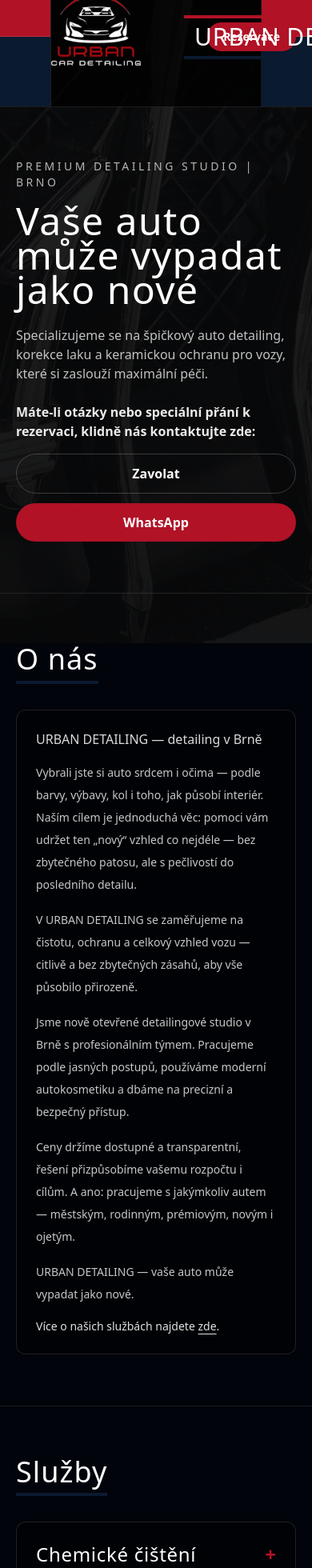
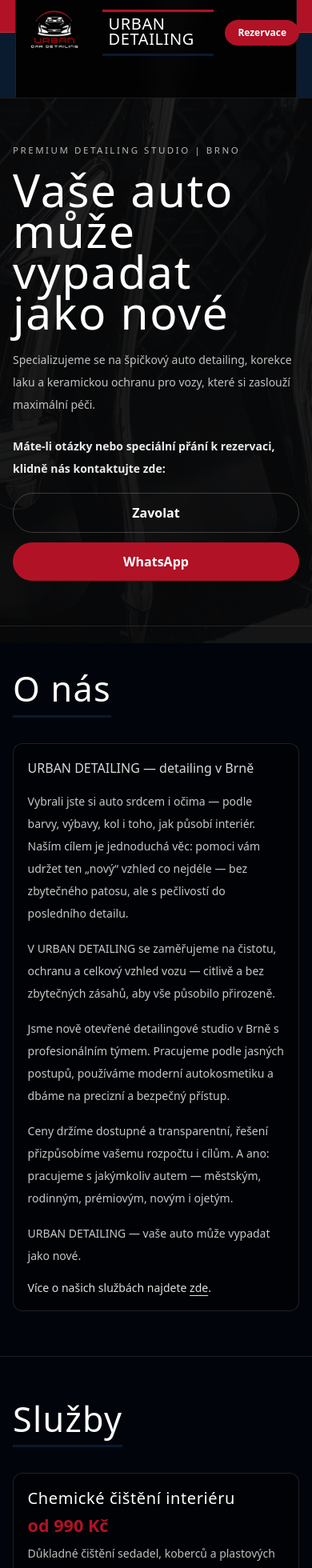
Before and after one commit to aske3t/detailing-site, a Next.js app: page / in a window 390 px wide. Shown: the part 40-2000 px from the top of the page at 80% size. Built offline with nearby package versions, Linux system fonts and the light colour scheme.

Commit message:
mobilev1

```diff
--- a/app/globals.css
+++ b/app/globals.css
@@ -34,6 +34,7 @@
   background-color: var(--background);
   color: var(--foreground);
   font-family: var(--font-body), sans-serif;
+  overflow-x: hidden;
 }
 
 .site-bg {
@@ -82,7 +83,7 @@
 }
 
 .site-brand__text {
-  white-space: nowrap;
+  white-space: normal;
 }
 
 .site-brand__text-wrap {
@@ -157,7 +158,7 @@
 }
 
 .section-wrap {
-  @apply mx-auto w-full max-w-7xl px-5 py-16 sm:px-8 sm:py-20 lg:px-12;
+  @apply mx-auto w-full max-w-7xl px-4 py-14 sm:px-8 sm:py-20 lg:px-12;
 }
 
 .title-font {
@@ -171,6 +172,39 @@
   font-weight: 800;
   font-variation-settings: "wght" 800;
   letter-spacing: 0.015em;
+}
+
+.service-toggle {
+  display: inline-flex;
+  min-width: 4.9rem;
+  flex-shrink: 0;
+  align-items: center;
+  justify-content: center;
+  gap: 0.45rem;
+  border: 1px solid rgba(177, 18, 38, 0.55);
+  border-radius: 999px;
+  background: rgba(10, 26, 47, 0.72);
+  padding: 0.62rem 0.88rem;
+  color: #ffffff;
+}
+
+.service-toggle--open {
+  border-color: rgba(177, 18, 38, 0.85);
+  background: rgba(177, 18, 38, 0.16);
+}
+
+.service-toggle__label {
+  font-size: 0.74rem;
+  font-weight: 700;
+  letter-spacing: 0.08em;
+  text-transform: uppercase;
+}
+
+.service-toggle__icon {
+  font-size: 1.15rem;
+  font-weight: 700;
+  line-height: 1;
+  color: var(--accent);
 }
 
 .social-links {
@@ -245,3 +279,80 @@
 section[id] {
   scroll-margin-top: var(--anchor-offset);
 }
+
+@media (min-width: 768px) {
+  .site-brand__text {
+    white-space: nowrap;
+  }
+}
+
+@media (max-width: 767px) {
+  :root {
+    --anchor-offset: 88px;
+    --logo-size: 104px;
+    --social-logo-size: 50px;
+  }
+
+  .site-header {
+    backdrop-filter: blur(14px);
+  }
+
+  .site-header__inner {
+    min-height: 88px;
+  }
+
+  .site-header-flag {
+    width: 20px;
+  }
+
+  .site-brand {
+    flex: 1 1 auto;
+    max-width: calc(100% - 6.25rem);
+    padding-left: calc(var(--logo-size) + 0.55rem);
+  }
+
+  .site-brand__text {
+    max-width: 9ch;
+    line-height: 0.94;
+  }
+
+  .site-brand__text-wrap {
+    padding: 0.34rem 0.42rem 0.42rem;
+  }
+
+  .site-brand__text-wrap::before,
+  .site-brand__text-wrap::after {
+    left: -0.08rem;
+    right: -0.08rem;
+    height: 3px;
+  }
+
+  .site-brand__text-wrap::before {
+    top: -0.24rem;
+  }
+
+  .site-brand__text-wrap::after {
+    bottom: -0.24rem;
+  }
+
+  .card-base {
+    padding: 1.1rem;
+  }
+
+  .price-text {
+    font-size: 1.35rem;
+  }
+
+  .section-title-underline::after {
+    height: 3px;
+  }
+
+  .service-toggle {
+    min-width: auto;
+    padding: 0.58rem 0.78rem;
+  }
+
+  .service-toggle__label {
+    font-size: 0.69rem;
+  }
+}
--- a/app/page.tsx
+++ b/app/page.tsx
@@ -387,7 +387,7 @@
           <span className="site-header-flag__top" />
           <span className="site-header-flag__bottom" />
         </span>
-        <div className="site-header__inner section-wrap flex items-center justify-between py-4">
+        <div className="site-header__inner section-wrap flex items-center justify-between gap-4 py-3 sm:gap-6 sm:py-4">
           <a href="#" className="site-brand transition-colors duration-300 hover:text-accent">
               <Image
                 src="/images/urban-logo-user.png"
@@ -397,7 +397,7 @@
                 className="site-brand__logo"
               />
             <span className="site-brand__text-wrap">
-              <span className="site-brand__text title-font text-3xl leading-none text-foreground">URBAN DETAILING</span>
+              <span className="site-brand__text title-font text-xl leading-none text-foreground sm:text-2xl lg:text-3xl">URBAN DETAILING</span>
             </span>
           </a>
           <nav className="hidden items-center gap-5 text-sm md:flex">
@@ -415,7 +415,7 @@
             href="https://urban-detailing.reservio.com"
             target="_blank"
             rel="noreferrer"
-            className="rounded-full bg-accent px-5 py-2 text-sm font-semibold text-white transition-transform duration-300 hover:scale-105 hover:bg-red-800"
+            className="shrink-0 rounded-full bg-accent px-4 py-2 text-xs font-semibold text-white transition-transform duration-300 hover:scale-105 hover:bg-red-800 sm:px-5 sm:text-sm"
           >
             Rezervace
           </a>
@@ -423,21 +423,21 @@
       </header>
 
       <main className="relative z-10">
-        <section className="section-wrap pb-20 pt-16 sm:pb-24 sm:pt-24">
-          <p className="mb-4 text-sm uppercase tracking-[0.25em] text-white/70">Premium detailing studio | Brno</p>
-          <h1 className="title-font max-w-4xl text-5xl leading-[0.9] sm:text-7xl lg:text-8xl">
+        <section className="section-wrap pb-16 pt-12 sm:pb-24 sm:pt-24">
+          <p className="mb-4 text-[0.72rem] uppercase tracking-[0.22em] text-white/70 sm:text-sm sm:tracking-[0.25em]">Premium detailing studio | Brno</p>
+          <h1 className="title-font max-w-4xl text-[3.55rem] leading-[0.9] sm:text-7xl lg:text-8xl">
             Vaše auto může vypadat jako nové
           </h1>
-          <p className="mt-6 max-w-2xl text-base text-white/75 sm:text-lg">
+          <p className="mt-5 max-w-2xl text-sm leading-7 text-white/75 sm:mt-6 sm:text-lg sm:leading-8">
             Specializujeme se na špičkový auto detailing, korekce laku a keramickou ochranu pro vozy, které si zaslouží maximální péči.
           </p>
-          <p className="mt-6 max-w-2xl text-base font-bold text-white/92">
+          <p className="mt-6 max-w-2xl text-sm font-bold leading-7 text-white/92 sm:text-base">
             Máte-li otázky nebo speciální přání k rezervaci, klidně nás kontaktujte zde:
           </p>
           <div className="mt-4 flex flex-col gap-3 sm:flex-row">
             <a
               href="tel:+420602561013"
-              className="rounded-full border border-white/20 px-6 py-3 text-center font-semibold transition-all duration-300 hover:border-accent hover:text-accent"
+              className="w-full rounded-full border border-white/20 px-6 py-3 text-center font-semibold transition-all duration-300 hover:border-accent hover:text-accent sm:w-auto"
             >
               Zavolat
             </a>
@@ -445,14 +445,14 @@
               href="https://wa.me/420602561013"
               target="_blank"
               rel="noreferrer"
-              className="rounded-full bg-accent px-6 py-3 text-center font-semibold text-white transition-all duration-300 hover:bg-red-800"
+              className="w-full rounded-full bg-accent px-6 py-3 text-center font-semibold text-white transition-all duration-300 hover:bg-red-800 sm:w-auto"
             >
               WhatsApp
             </a>
           </div>
         </section>
         <section id="about" className="section-wrap border-t border-white/10">
-          <h2 className="section-title-underline title-font text-4xl sm:text-6xl">O nás</h2>
+          <h2 className="section-title-underline title-font text-[2.7rem] sm:text-6xl">O nás</h2>
           <div className="card-base mt-8 space-y-4">
             <p className="text-base text-white/85">
               URBAN DETAILING — detailing v Brně
@@ -483,7 +483,7 @@
         </section>
 
         <section id="services" className="section-wrap border-t border-white/10">
-          <h2 className="section-title-underline title-font text-4xl sm:text-6xl">Služby</h2>
+          <h2 className="section-title-underline title-font text-[2.7rem] sm:text-6xl">Služby</h2>
           <div className="mt-8 grid gap-4 sm:grid-cols-2">
             {services.map((category, categoryIndex) => {
               const isOpen = openServiceCategory === categoryIndex;
@@ -495,20 +495,25 @@
                     onClick={() =>
                       setOpenServiceCategory(isOpen ? null : categoryIndex)
                     }
-                    className="flex w-full items-start justify-between gap-4 text-left"
+                    className="flex w-full flex-col gap-4 text-left sm:flex-row sm:items-start sm:justify-between"
                   >
-                    <span>
-                      <h3 className="title-font text-2xl">{category.title}</h3>
+                    <span className="min-w-0 flex-1">
+                      <h3 className="title-font text-xl leading-tight sm:text-2xl">{category.title}</h3>
                       <p className="price-text">{category.price}</p>
-                      <p className="mt-2 text-sm text-white/75">{category.text}</p>
+                      <p className="mt-2 text-sm leading-6 text-white/75">{category.text}</p>
                     </span>
                     <span
-                      className={`text-2xl font-bold text-accent transition-transform duration-300 ${
-                        isOpen ? "rotate-45" : "rotate-0"
-                      }`}
+                      className={`service-toggle self-start ${isOpen ? "service-toggle--open" : ""}`}
                       aria-hidden
                     >
-                      +
+                      <span className="service-toggle__label">{isOpen ? "Zavřít" : "Detail"}</span>
+                      <span
+                        className={`service-toggle__icon transition-transform duration-300 ${
+                        isOpen ? "rotate-45" : "rotate-0"
+                        }`}
+                      >
+                        +
+                      </span>
                     </span>
                   </button>
 
@@ -519,15 +524,15 @@
                   >
                     <div className="overflow-hidden">
                       {category.items.length > 0 ? (
-                        <ul className="space-y-3">
+                        <ul className="space-y-3 border-t border-white/10 pt-4">
                           {category.items.map((item) => (
                             <li
                               key={`${category.title}-${item.name}`}
                               className="rounded-lg border border-white/12 bg-black/25 px-4 py-3"
                             >
-                              <p className="title-font text-xl">{item.name}</p>
+                              <p className="title-font text-lg leading-tight sm:text-xl">{item.name}</p>
                               {item.description ? (
-                                <p className="mt-2 text-sm text-white/72">
+                                <p className="mt-2 text-sm leading-6 text-white/72">
                                   {item.description}
                                 </p>
                               ) : null}
@@ -538,9 +543,9 @@
                                       key={`${item.name}-${opt.option}`}
                                       className="rounded-md border border-white/10 bg-black/35 px-3 py-2"
                                     >
-                                      <div className="flex items-center justify-between gap-3">
+                                      <div className="flex flex-col items-start justify-between gap-1 sm:flex-row sm:items-center sm:gap-3">
                                         <p className="text-sm font-semibold text-white/90">{opt.option}</p>
-                                        <p className="text-sm font-bold text-accent">{opt.price}</p>
+                                        <p className="text-sm font-bold text-accent sm:text-right">{opt.price}</p>
                                       </div>
                                     </li>
                                   ))}
@@ -567,14 +572,14 @@
         </section>
 
         <section id="packages" className="section-wrap border-t border-white/10">
-          <h2 className="section-title-underline title-font text-4xl sm:text-6xl">Balíčky</h2>
+          <h2 className="section-title-underline title-font text-[2.7rem] sm:text-6xl">Balíčky</h2>
           <div className="mt-8 grid gap-4 lg:grid-cols-3">
             {packages.map((item, index) => (
               <article
                 key={item.name}
                 className={`card-base ${index === 1 ? "border-white/20 bg-black/55" : ""}`}
               >
-                <h3 className="title-font text-3xl">{item.name}</h3>
+                <h3 className="title-font text-[2rem] sm:text-3xl">{item.name}</h3>
                 <p className="price-text">{item.price}</p>
                 <ul className="mt-5 space-y-2 text-sm text-white/80">
                   {item.items.map((line) => (
@@ -587,11 +592,11 @@
         </section>
 
         <section id="works" className="section-wrap border-t border-white/10">
-          <h2 className="section-title-underline title-font text-4xl sm:text-6xl">Galerie prací</h2>
+          <h2 className="section-title-underline title-font text-[2.7rem] sm:text-6xl">Galerie prací</h2>
         </section>
 
         <section id="reviews" className="section-wrap border-t border-white/10">
-          <h2 className="section-title-underline title-font text-4xl sm:text-6xl">Recenze klientů</h2>
+          <h2 className="section-title-underline title-font text-[2.7rem] sm:text-6xl">Recenze klientů</h2>
           <div className="mt-8 grid gap-4 sm:grid-cols-2 lg:grid-cols-3">
             {reviews.map((review, index) => (
               <article key={`${review.name}-${index}`} className="card-base">
@@ -604,7 +609,7 @@
         </section>
 
         <section id="contacts" className="section-wrap border-t border-white/10 pb-20">
-          <h2 className="title-font text-4xl sm:text-6xl">Kontakt</h2>
+          <h2 className="title-font text-[2.7rem] sm:text-6xl">Kontakt</h2>
           <div className="mt-8 grid gap-6 lg:grid-cols-2">
             <div className="card-base">
               <p className="text-sm text-white/70">Adresa</p>
```
